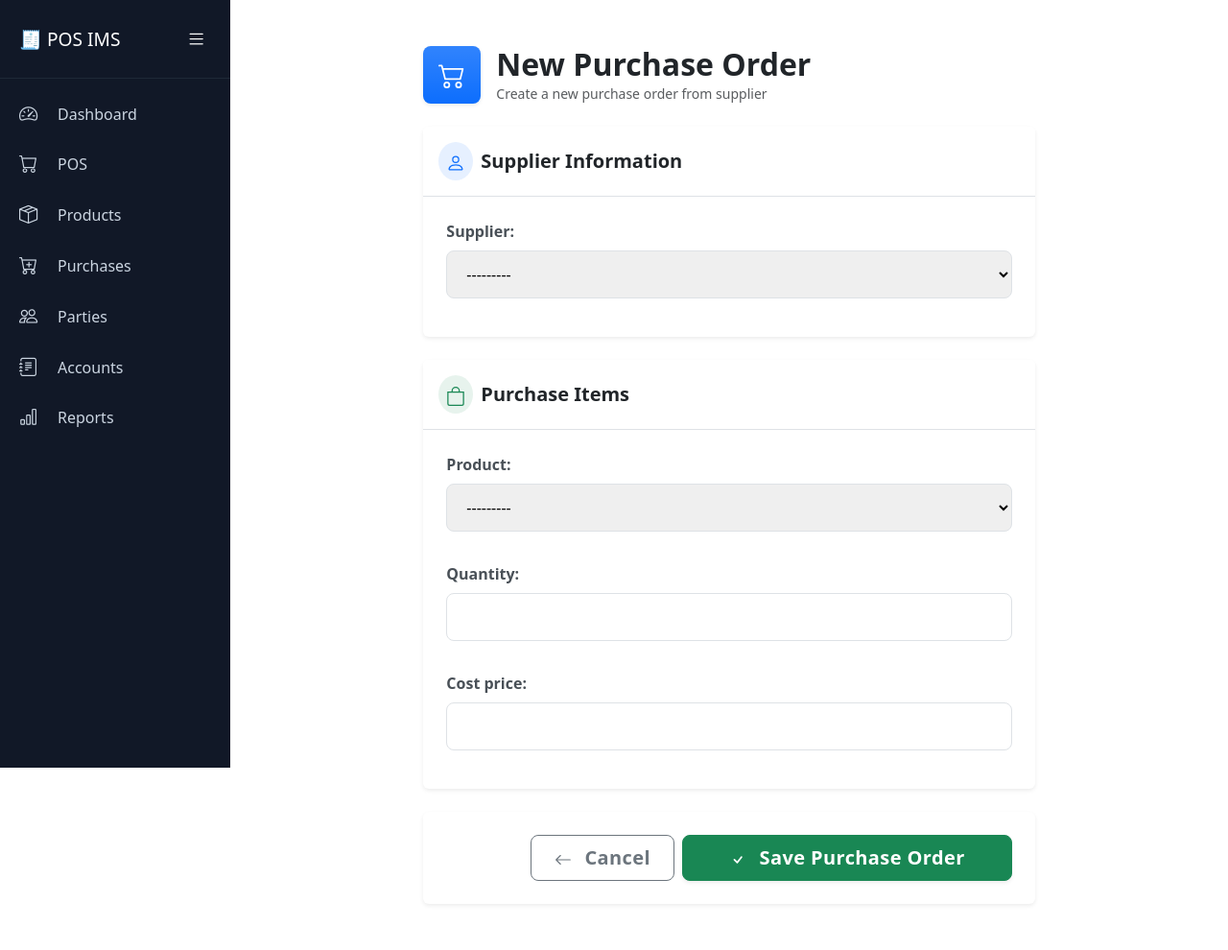
After one commit to jawad-hamza/possumus, a Django app: page /purchases/add/ in a window 1280 px wide. The commit adds this page. Shown: the whole page at 96% size. Run offline with Django 5.2, Linux system fonts and the light colour scheme; data that the repository does not hold is empty.

Commit message:
purchase gate way + ui done

```diff
--- a/accounts/services/event_processor.py
+++ b/accounts/services/event_processor.py
@@ -22,6 +22,12 @@ def process_event(event: AccountingEvent):
     elif event.event_type == AccountingEvent.PURCHASE:
         _process_purchase(event)
 
+    else :
+        return
+
+    # mark event as processed
+    event.processed = True
+    event.save(update_fields=["processed"])
 
 
 def _process_sale(event: AccountingEvent):
--- a/pos/models.py
+++ b/pos/models.py
@@ -244,28 +244,22 @@ class Purchase(models.Model):
         total = 0
         for item in self.items.all():
             total += item.cost_price * item.quantity
-        self.total_amount = total
-        self.save()
-
-    def __str__(self):
-        return f"Purchase #{self.id}"
-    def update_total(self):
-        total = 0
-        for item in self.items.all():
-            total += item.price * item.quantity  # works for product or service
 
         self.total_amount = total
         self.save(update_fields=["total_amount"])
 
+        # ✅ CREATE ACCOUNTING EVENT (THIS WAS MISSING)
         AccountingEvent.objects.get_or_create(
             event_type=AccountingEvent.PURCHASE,
             ref_model="Purchase",
             ref_id=self.id,
             defaults={
                 "amount": self.total_amount,
-                "is_credit": True,  # purchases create payables by default
+                "is_credit": True,  # supplier payable by default
             },
         )
+
+
         ##################################################################################################
 class PurchaseItem(models.Model):
     purchase = models.ForeignKey(
--- a/pos/templates/pos/base.html
+++ b/pos/templates/pos/base.html
@@ -205,6 +205,12 @@
             <span>Products</span>
         </a>
 
+
+    <a href="{% url 'purchase_list' %}" class="nav-link">
+        <i class="bi bi-cart-plus"></i>
+        <span>Purchases</span>
+    </a>
+
         <a href="{% url 'parties_home' %}" class="{% if 'parties' in request.path %}active{% endif %}">
             <i class="bi bi-people"></i>
             <span>Parties</span>
--- /dev/null
+++ b/pos/templates/pos/purchase_add.html
@@ -0,0 +1,152 @@
+{% extends "pos/base.html" %}
+{% block content %}
+
+<div class="container-fluid py-4">
+    <div class="row justify-content-center">
+        <div class="col-lg-10 col-xl-8">
+
+            <!-- Page Header -->
+            <div class="d-flex align-items-center mb-4">
+                <div class="bg-primary bg-gradient rounded-3 p-3 me-3 shadow-sm">
+                    <svg xmlns="http://www.w3.org/2000/svg" width="28" height="28" fill="white" viewBox="0 0 16 16">
+                        <path d="M0 2.5A.5.5 0 0 1 .5 2H2a.5.5 0 0 1 .485.379L2.89 4H14.5a.5.5 0 0 1 .485.621l-1.5 6A.5.5 0 0 1 13 11H4a.5.5 0 0 1-.485-.379L1.61 3H.5a.5.5 0 0 1-.5-.5zM3.14 5l1.25 5h8.22l1.25-5H3.14zM5 13a1 1 0 1 0 0 2 1 1 0 0 0 0-2zm-2 1a2 2 0 1 1 4 0 2 2 0 0 1-4 0zm9-1a1 1 0 1 0 0 2 1 1 0 0 0 0-2zm-2 1a2 2 0 1 1 4 0 2 2 0 0 1-4 0z"/>
+                    </svg>
+                </div>
+                <div>
+                    <h2 class="mb-0 fw-bold">New Purchase Order</h2>
+                    <p class="text-muted mb-0 small">Create a new purchase order from supplier</p>
+                </div>
+            </div>
+
+            <!-- Main Form Card -->
+            <form method="post">
+                {% csrf_token %}
+
+                <!-- Supplier Information Section -->
+                <div class="card shadow-sm border-0 mb-4">
+                    <div class="card-header bg-white border-bottom py-3">
+                        <div class="d-flex align-items-center">
+                            <div class="bg-primary bg-opacity-10 rounded-circle p-2 me-2">
+                                <svg xmlns="http://www.w3.org/2000/svg" width="20" height="20" fill="currentColor" class="text-primary" viewBox="0 0 16 16">
+                                    <path d="M8 8a3 3 0 1 0 0-6 3 3 0 0 0 0 6zm2-3a2 2 0 1 1-4 0 2 2 0 0 1 4 0zm4 8c0 1-1 1-1 1H3s-1 0-1-1 1-4 6-4 6 3 6 4zm-1-.004c-.001-.246-.154-.986-.832-1.664C11.516 10.68 10.289 10 8 10c-2.29 0-3.516.68-4.168 1.332-.678.678-.83 1.418-.832 1.664h10z"/>
+                                </svg>
+                            </div>
+                            <h5 class="mb-0 fw-semibold">Supplier Information</h5>
+                        </div>
+                    </div>
+                    <div class="card-body p-4">
+                        <div class="row g-3">
+                            {{ purchase_form.as_p }}
+                        </div>
+                    </div>
+                </div>
+
+                <!-- Purchase Items Section -->
+                <div class="card shadow-sm border-0 mb-4">
+                    <div class="card-header bg-white border-bottom py-3">
+                        <div class="d-flex align-items-center">
+                            <div class="bg-success bg-opacity-10 rounded-circle p-2 me-2">
+                                <svg xmlns="http://www.w3.org/2000/svg" width="20" height="20" fill="currentColor" class="text-success" viewBox="0 0 16 16">
+                                    <path d="M8 1a2.5 2.5 0 0 1 2.5 2.5V4h-5v-.5A2.5 2.5 0 0 1 8 1zm3.5 3v-.5a3.5 3.5 0 1 0-7 0V4H1v10a2 2 0 0 0 2 2h10a2 2 0 0 0 2-2V4h-3.5zM2 5h12v9a1 1 0 0 1-1 1H3a1 1 0 0 1-1-1V5z"/>
+                                </svg>
+                            </div>
+                            <h5 class="mb-0 fw-semibold">Purchase Items</h5>
+                        </div>
+                    </div>
+                    <div class="card-body p-4">
+                        <div class="row g-3">
+                            {{ item_form.as_p }}
+                        </div>
+                    </div>
+                </div>
+
+                <!-- Action Buttons -->
+                <div class="card shadow-sm border-0">
+                    <div class="card-body p-4">
+                        <div class="d-flex gap-2 justify-content-end">
+                            <a href="{% url 'purchase_list' %}" class="btn btn-lg btn-outline-secondary px-4">
+                                <svg xmlns="http://www.w3.org/2000/svg" width="18" height="18" fill="currentColor" class="me-2" viewBox="0 0 16 16">
+                                    <path fill-rule="evenodd" d="M15 8a.5.5 0 0 0-.5-.5H2.707l3.147-3.146a.5.5 0 1 0-.708-.708l-4 4a.5.5 0 0 0 0 .708l4 4a.5.5 0 0 0 .708-.708L2.707 8.5H14.5A.5.5 0 0 0 15 8z"/>
+                                </svg>
+                                Cancel
+                            </a>
+                            <button type="submit" class="btn btn-lg btn-success px-5 shadow-sm">
+                                <svg xmlns="http://www.w3.org/2000/svg" width="18" height="18" fill="currentColor" class="me-2" viewBox="0 0 16 16">
+                                    <path d="M10.97 4.97a.75.75 0 0 1 1.07 1.05l-3.99 4.99a.75.75 0 0 1-1.08.02L4.324 8.384a.75.75 0 1 1 1.06-1.06l2.094 2.093 3.473-4.425a.267.267 0 0 1 .02-.022z"/>
+                                </svg>
+                                Save Purchase Order
+                            </button>
+                        </div>
+                    </div>
+                </div>
+
+            </form>
+
+        </div>
+    </div>
+</div>
+
+<style>
+    /* Custom styling for form fields */
+    .card {
+        transition: box-shadow 0.3s ease;
+    }
+
+    .card:hover {
+        box-shadow: 0 0.5rem 1rem rgba(0, 0, 0, 0.08) !important;
+    }
+
+    form p {
+        margin-bottom: 1rem;
+    }
+
+    form label {
+        font-weight: 600;
+        color: #495057;
+        margin-bottom: 0.5rem;
+        display: block;
+    }
+
+    form input,
+    form select,
+    form textarea {
+        border-radius: 0.5rem;
+        border: 1px solid #dee2e6;
+        padding: 0.75rem 1rem;
+        width: 100%;
+        transition: all 0.2s ease;
+    }
+
+    form input:focus,
+    form select:focus,
+    form textarea:focus {
+        border-color: #0d6efd;
+        box-shadow: 0 0 0 0.2rem rgba(13, 110, 253, 0.15);
+        outline: none;
+    }
+
+    form .helptext {
+        font-size: 0.875rem;
+        color: #6c757d;
+        margin-top: 0.25rem;
+        display: block;
+    }
+
+    form .errorlist {
+        list-style: none;
+        padding: 0;
+        margin: 0.25rem 0 0 0;
+    }
+
+    form .errorlist li {
+        color: #dc3545;
+        font-size: 0.875rem;
+    }
+
+    .btn-lg {
+        font-weight: 600;
+        letter-spacing: 0.02em;
+    }
+</style>
+
+{% endblock %}
--- a/pos/urls.py
+++ b/pos/urls.py
@@ -37,6 +37,11 @@ urlpatterns = [
 
     path("accounts/", include("accounts.urls")),
 
+    path("purchases/", views.purchase_list, name="purchase_list"),
+    path("purchases/add/", views.purchase_add, name="purchase_add"),
+    path("purchases/<int:pk>/", views.purchase_detail, name="purchase_detail"),
+
+
 
 
 ]+ static(settings.MEDIA_URL, document_root=settings.MEDIA_ROOT)
--- a/pos/views.py
+++ b/pos/views.py
@@ -1,3 +1,4 @@
+from django.forms import modelform_factory
 from django.http import HttpResponse
 from django.shortcuts import render, redirect, get_object_or_404
 from .models import Category, Product, PurchaseItem, Sale, SaleItem , Customer ,Supplier , Purchase,LedgerEntry , CompanyProfile
@@ -14,6 +15,7 @@ from django.http import JsonResponse
 from django.db.models.functions import Coalesce
 import datetime
 from django.contrib.contenttypes.models import ContentType
+from django.db import transaction
 
 # Create your views here.
 
@@ -1079,3 +1081,45 @@ def category_add(request):
             "form": form,
         }
     )
+
+
+def purchase_list(request):
+    purchases = Purchase.objects.select_related("supplier").order_by("-id")
+    return render(request, "pos/purchase_list.html", {
+        "purchases": purchases
+    })
+
+
+@transaction.atomic
+def purchase_add(request):
+    PurchaseForm = modelform_factory(Purchase, fields=["supplier"])
+    PurchaseItemForm = modelform_factory(
+        PurchaseItem,
+        fields=["product", "quantity", "cost_price"]
+    )
+
+    if request.method == "POST":
+        purchase_form = PurchaseForm(request.POST)
+        item_form = PurchaseItemForm(request.POST)
+
+        if purchase_form.is_valid() and item_form.is_valid():
+            purchase = purchase_form.save()
+            item = item_form.save(commit=False)
+            item.purchase = purchase
+            item.save()
+            return redirect("purchase_list")
+    else:
+        purchase_form = PurchaseForm()
+        item_form = PurchaseItemForm()
+
+    return render(request, "pos/purchase_add.html", {
+        "purchase_form": purchase_form,
+        "item_form": item_form
+    })
+
+
+def purchase_detail(request, pk):
+    purchase = get_object_or_404(Purchase, pk=pk)
+    return render(request, "pos/purchase_detail.html", {
+        "purchase": purchase
+    })
```
Also changed, not shown: pos/templates/pos/purchase_detail.html (added, +197 -0 lines), pos/templates/pos/purchase_list.html (added, +271 -0 lines).
